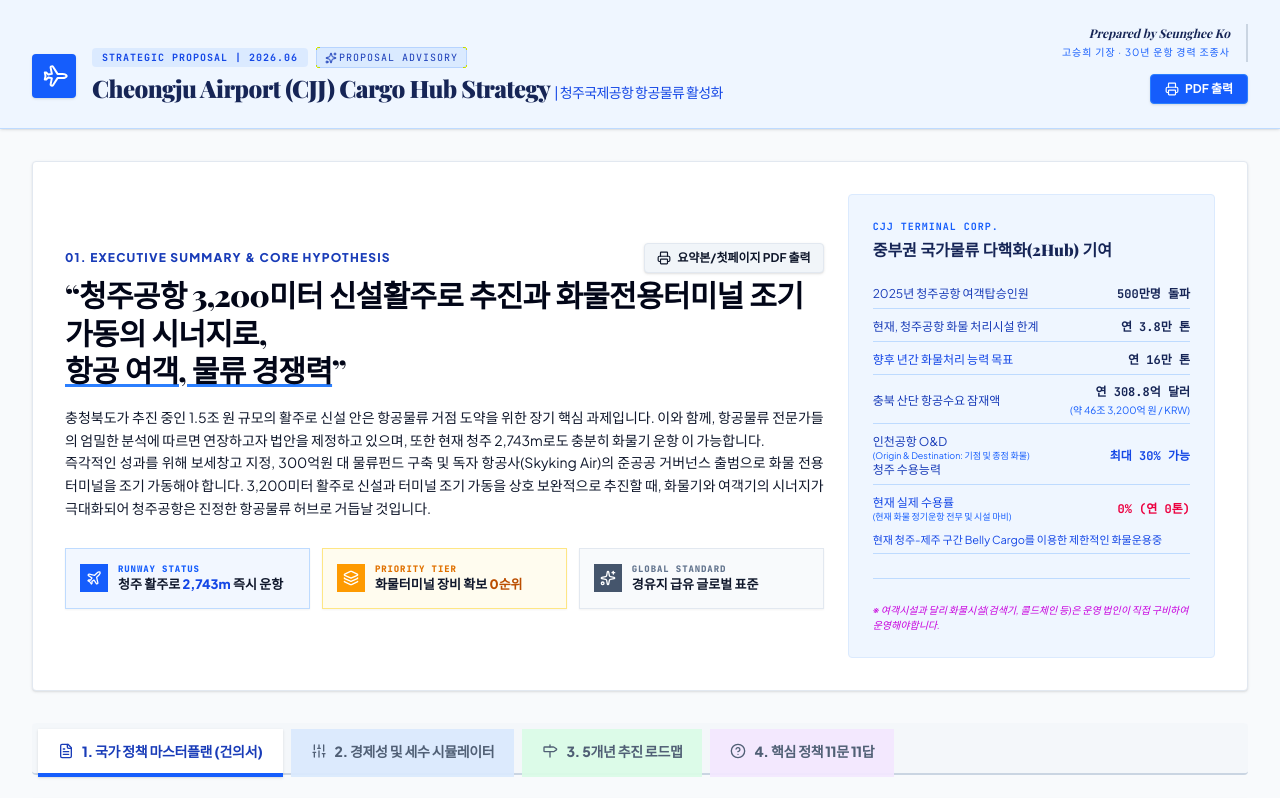
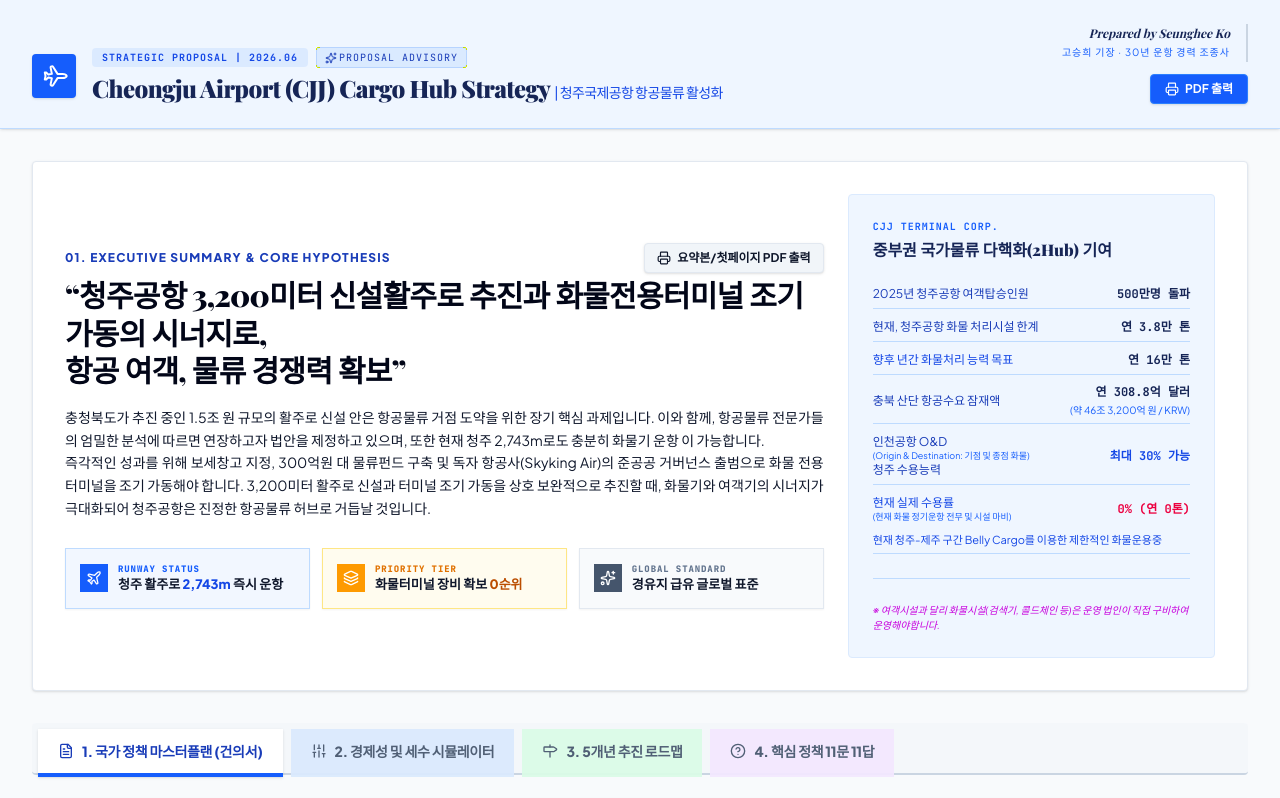
Before and after one commit to alamo99ko-ux/CJJ-Cargo-Terminal-Project, a React (Vite) app: page / in a window 1280 px wide. Shown: the top 798 px of the page. Built offline with nearby package versions, Linux system fonts and the light colour scheme; a web font is replaced by a local one.

Commit message:
style: update hero section copy for clarity
Refine the main headline text in App.tsx for better readability and impact regarding the runway and terminal strategy.

```diff
--- a/src/App.tsx
+++ b/src/App.tsx
@@ -109,8 +109,8 @@ export default function App() {
               </button>
             </div>
             <h2 className="text-xl md:text-3xl font-black text-slate-950 font-serif leading-tight tracking-tight">
-              “청주공항 3,200미터 신설활주로 추진과 화물전용터미널 조기 가동의 시너지로,<br/>
-              <span className="underline decoration-blue-500 decoration-3">항공 여객, 물류 경쟁력</span>”
+              “청주공항 3,200미터 신설활주로 추진과 화물전용터미널 조기가동의 시너지로,<br/>
+              항공 여객, 물류 경쟁력 확보”
             </h2>
             <p className="text-slate-650 text-sm leading-relaxed text-justify">
               충청북도가 추진 중인 1.5조 원 규모의 활주로 신설 안은 항공물류 거점 도약을 위한 장기 핵심 과제입니다. 이와 함께, 항공물류 전문가들의 엄밀한 분석에 따르면
```
